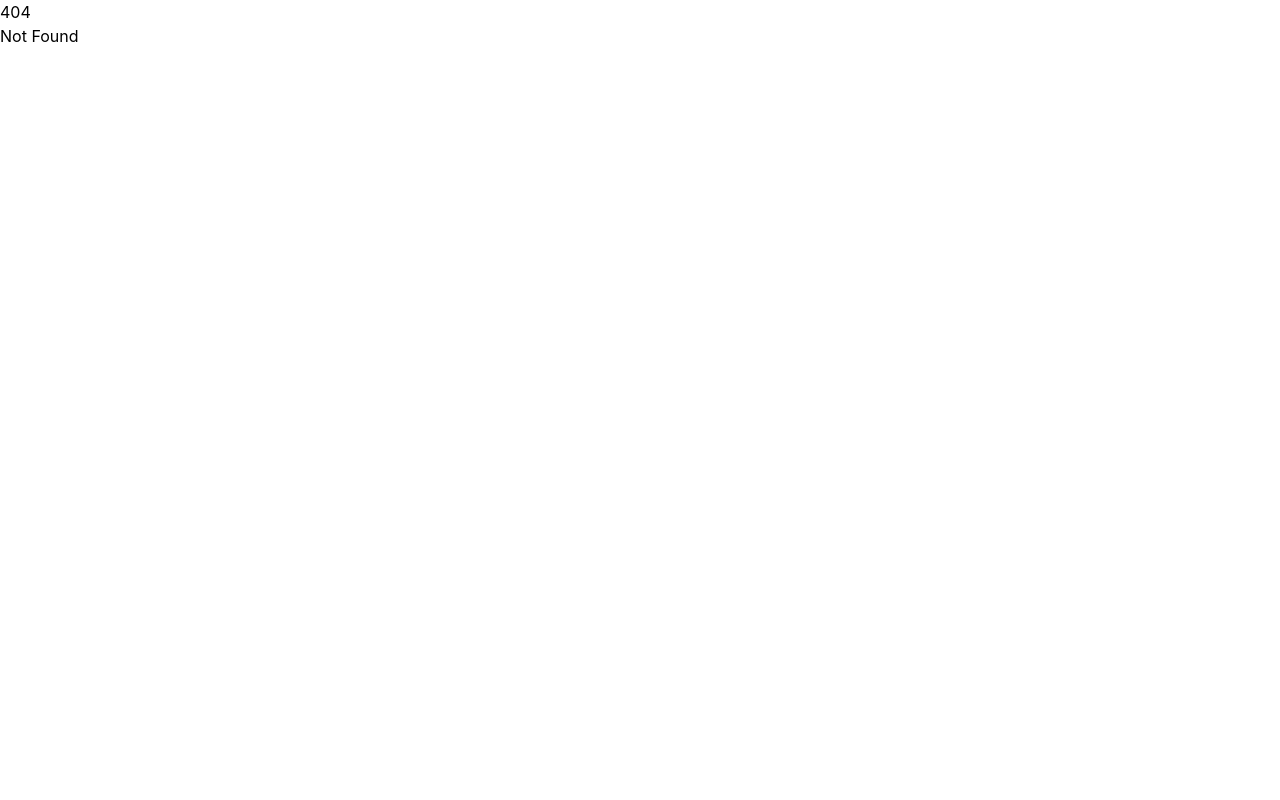
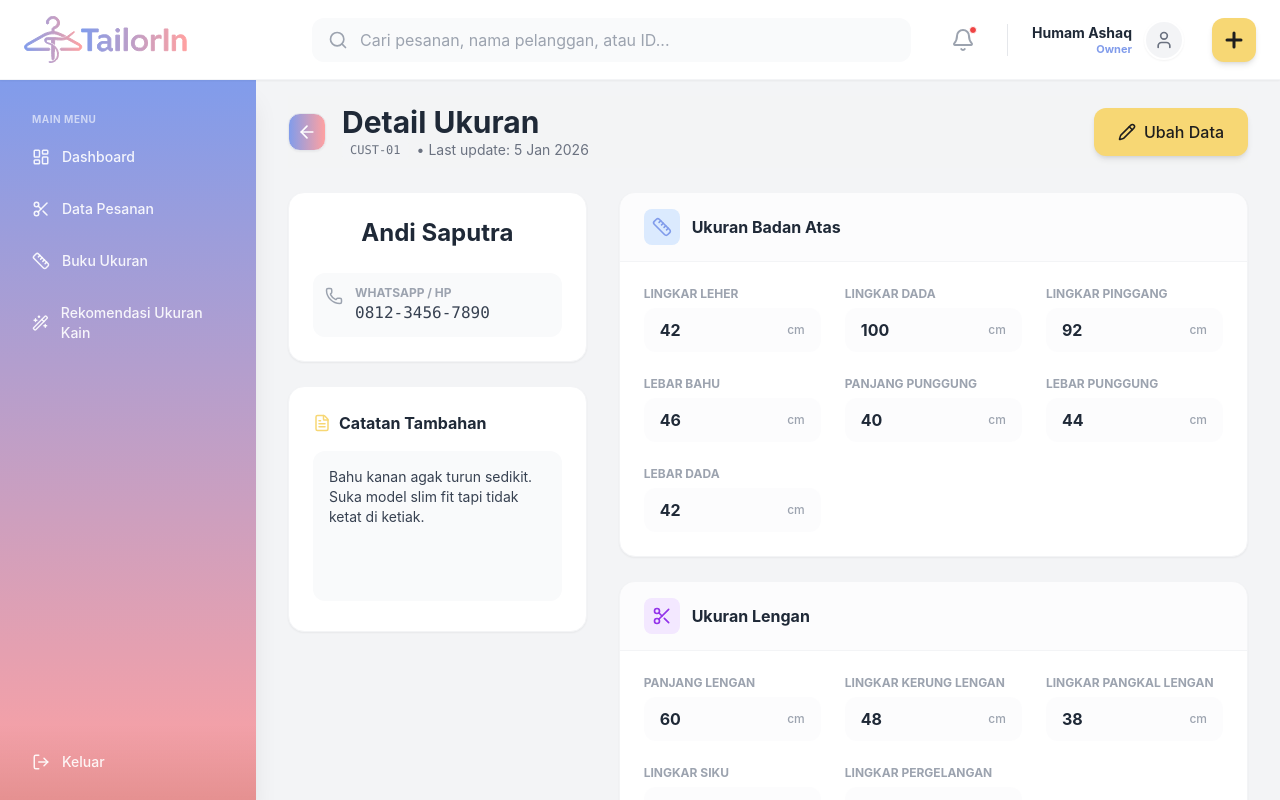
Before and after one commit to humam-ashaq/tailorin-frontend, a SvelteKit app: page /admin/measurements/CUST-01 in a window 1280 px wide. Before the commit this address had no page. Shown: the top 800 px of the page. Built offline with nearby package versions, Linux system fonts and the light colour scheme.

Commit message:
feat: add measurement detail page

```diff
--- a/src/routes/admin/measurements/+page.svelte
+++ b/src/routes/admin/measurements/+page.svelte
@@ -147,9 +147,10 @@
 
         <div class="grid grid-cols-1 md:grid-cols-2 lg:grid-cols-3 gap-4">
           {#each group.data as customer}
-            <div
-              class="bg-white p-5 rounded-2xl border border-gray-100 shadow-sm hover:shadow-md hover:border-t-blue/30 transition group cursor-pointer relative overflow-hidden"
-            >
+            <a
+            href="/admin/measurements/{customer.id}"
+            class="block bg-white p-5 rounded-2xl border border-gray-100 shadow-sm hover:shadow-md hover:border-t-blue/30 transition group cursor-pointer relative overflow-hidden"
+        >
               <div
                 class="absolute -right-4 -top-4 w-12 h-12 bg-gray-50 rounded-full group-hover:bg-yellow-50 transition"
               ></div>
@@ -190,7 +191,7 @@
                   <ChevronRight size={16} />
                 </span>
               </div>
-            </div>
+            </a>
           {/each}
         </div>
       </div>
--- /dev/null
+++ b/src/routes/admin/measurements/[id]/+page.svelte
@@ -0,0 +1,191 @@
+<script lang="ts">
+	import {
+		ArrowLeft, Save, User, Phone, MapPin,
+		Ruler, Scissors, FileText, Pencil, X
+	} from 'lucide-svelte';
+
+	// State untuk Mode Edit
+	let isEditing = $state(false);
+
+	// Data Dummy
+	let customer = $state({
+		id: 'CUST-01',
+		name: 'Andi Saputra',
+		phone: '0812-3456-7890',
+		address: 'Jl. Merdeka No. 45, Purwokerto',
+		notes: 'Bahu kanan agak turun sedikit. Suka model slim fit tapi tidak ketat di ketiak.',
+		measurements: {
+			upperBody: {
+				lingkarLeher: 42,
+				lingkarDada: 100,
+				lingkarPinggang: 92,
+				lebarBahu: 46,
+				panjangPunggung: 40,
+				lebarPunggung: 44,
+				lebarDada: 42
+			},
+			arm: {
+				panjangLengan: 60,
+				lingkarKerungLengan: 48,
+				lingkarPangkalLengan: 38,
+				lingkarSiku: 32,
+				lingkarPergelangan: 26
+			},
+			lowerBody: {
+				lingkarPinggul: 105,
+				tinggiDuduk: 28,
+				panjangCelana: 102,
+				lingkarPaha: 64,
+				lingkarLutut: 44,
+				lingkarKakiBawah: 38
+			}
+		}
+	});
+
+	// Helper Label
+	const formatLabel = (key: string) => {
+		return key.replace(/([A-Z])/g, ' $1').replace(/^./, str => str.toUpperCase());
+	};
+
+	// Fungsi Aksi
+	function toggleEdit() {
+		isEditing = true;
+	}
+
+	function cancelEdit() {
+		// Di sini nanti bisa ditambahkan logika reset data ke kondisi awal jika perlu
+		isEditing = false;
+	}
+
+	function saveChanges() {
+		// Di sini logika simpan ke database
+		alert('Data berhasil disimpan!');
+		isEditing = false;
+	}
+</script>
+
+<div class="space-y-6 pb-20">
+
+	<div class="flex items-center justify-between sticky top-20 z-40 bg-t-gray/90 backdrop-blur-sm py-2">
+		<div class="flex items-center gap-4">
+			<a href="/admin/measurements" class="p-2 rounded-xl bg-gradient-to-r from-t-blue to-t-pink border border-gray-200 text-white hover:bg-gray-50 transition shadow-sm">
+				<ArrowLeft size={20} />
+			</a>
+			<div>
+				<h2 class="text-3xl font-bold text-gray-800">Detail Ukuran</h2>
+				<p class="text-gray-500 text-sm flex items-center gap-2">
+					<span class="font-mono bg-gray-100 px-2 py-0.5 rounded text-xs">{customer.id}</span>
+					{#if isEditing}
+						<span class="text-t-yellow font-bold animate-pulse">• Mode Edit Aktif</span>
+					{:else}
+						<span>• Last update: 5 Jan 2026</span>
+					{/if}
+				</p>
+			</div>
+		</div>
+
+		<div class="flex items-center gap-3">
+			{#if isEditing}
+				<button
+					onclick={cancelEdit}
+					class="flex items-center gap-2 px-4 py-3 bg-white border border-pink-200 text-red-500 rounded-xl hover:bg-red-50 transition font-medium"
+				>
+					<X size={18} /> Batal
+				</button>
+				<button
+					onclick={saveChanges}
+					class="flex items-center gap-2 px-6 py-3 bg-t-yellow text-t-dark rounded-xl hover:bg-yellow-400 transition shadow-md font-medium animate-in fade-in zoom-in duration-200"
+				>
+					<Save size={18} /> Simpan
+				</button>
+			{:else}
+				<button
+					onclick={toggleEdit}
+					class="flex items-center gap-2 px-6 py-3 bg-t-yellow text-t-dark rounded-xl hover:bg-yellow-400 transition shadow-md font-medium"
+				>
+					<Pencil size={18} /> Ubah Data
+				</button>
+			{/if}
+		</div>
+	</div>
+
+	<div class="grid grid-cols-1 lg:grid-cols-3 gap-8">
+
+		<div class="space-y-6">
+			<div class="bg-white p-6 rounded-2xl shadow-sm border border-gray-100">
+				<div class="flex flex-col items-center text-center mb-6">
+					<h3 class="text-2xl font-bold text-gray-800">{customer.name}</h3>
+				</div>
+
+				<div class="space-y-4">
+					<div class="flex gap-3 items-start p-3 bg-gray-50 rounded-xl">
+						<Phone size={18} class="text-gray-400 mt-0.5" />
+						<div>
+							<p class="text-xs font-bold text-gray-400 uppercase">WhatsApp / HP</p>
+							<p class="font-mono text-gray-700 font-medium">{customer.phone}</p>
+						</div>
+					</div>
+				</div>
+			</div>
+
+			<div class="bg-white p-6 rounded-2xl shadow-sm border border-gray-100">
+				<div class="flex items-center gap-2 mb-4 text-gray-800 font-bold">
+					<FileText size={18} class="text-t-yellow" />
+					<h3>Catatan Tambahan</h3>
+				</div>
+				<textarea
+					disabled={!isEditing}
+					bind:value={customer.notes}
+					class="w-full rounded-xl p-4 text-sm text-gray-700 min-h-[150px] transition-all duration-300
+					{isEditing
+						? 'bg-yellow-50/50 border border-yellow-100 focus:ring-2 focus:ring-t-yellow/50'
+						: 'bg-gray-50 border-transparent resize-none cursor-default'}"
+					placeholder="Belum ada catatan."
+				></textarea>
+			</div>
+		</div>
+
+		<div class="lg:col-span-2 space-y-6">
+
+			{#each [
+				{ title: 'Ukuran Badan Atas', icon: Ruler, color: 'text-t-blue', bg: 'bg-blue-100', data: customer.measurements.upperBody, ring: 'focus:ring-t-blue/20' },
+				{ title: 'Ukuran Lengan', icon: Scissors, color: 'text-purple-600', bg: 'bg-purple-100', data: customer.measurements.arm, ring: 'focus:ring-purple-200' },
+				{ title: 'Ukuran Badan Bawah', icon: Ruler, color: 'text-green-600', bg: 'bg-green-100', data: customer.measurements.lowerBody, ring: 'focus:ring-green-200' }
+			] as section}
+
+				<div class="bg-white rounded-2xl shadow-sm border border-gray-100 overflow-hidden transition-all duration-300 {isEditing ? 'ring-1 ring-gray-200' : ''}">
+					<div class="bg-gray-50/50 px-6 py-4 border-b border-gray-100 flex items-center gap-3">
+						<div class="p-2 {section.bg} {section.color} rounded-lg">
+							<section.icon size={20} class={section.title.includes('Bawah') ? 'rotate-90' : ''}/>
+						</div>
+						<h3 class="font-bold text-gray-800">{section.title}</h3>
+					</div>
+
+					<div class="p-6 grid grid-cols-2 md:grid-cols-3 gap-x-6 gap-y-6">
+						{#each Object.entries(section.data) as [key, value]}
+							<div class="relative">
+								<!-- svelte-ignore a11y_label_has_associated_control -->
+								<label class="block text-xs font-bold text-gray-400 uppercase mb-1.5 transition-colors {isEditing ? 'text-t-blue' : ''}">
+									{formatLabel(key)}
+								</label>
+								<div class="relative">
+									<input
+										type="number"
+										disabled={!isEditing}
+										bind:value={section.data[key as keyof typeof section.data]}
+										class="w-full pl-4 pr-10 py-2.5 rounded-xl font-bold text-gray-800 transition-all duration-200
+										{isEditing
+											? `bg-white border border-gray-200 focus:bg-white focus:ring-2 ${section.ring}`
+											: 'bg-gray-50/50 border-transparent cursor-default'}"
+									/>
+									<span class="absolute right-4 top-1/2 -translate-y-1/2 text-xs text-gray-400 font-medium">cm</span>
+								</div>
+							</div>
+						{/each}
+					</div>
+				</div>
+			{/each}
+
+		</div>
+	</div>
+</div>
```
